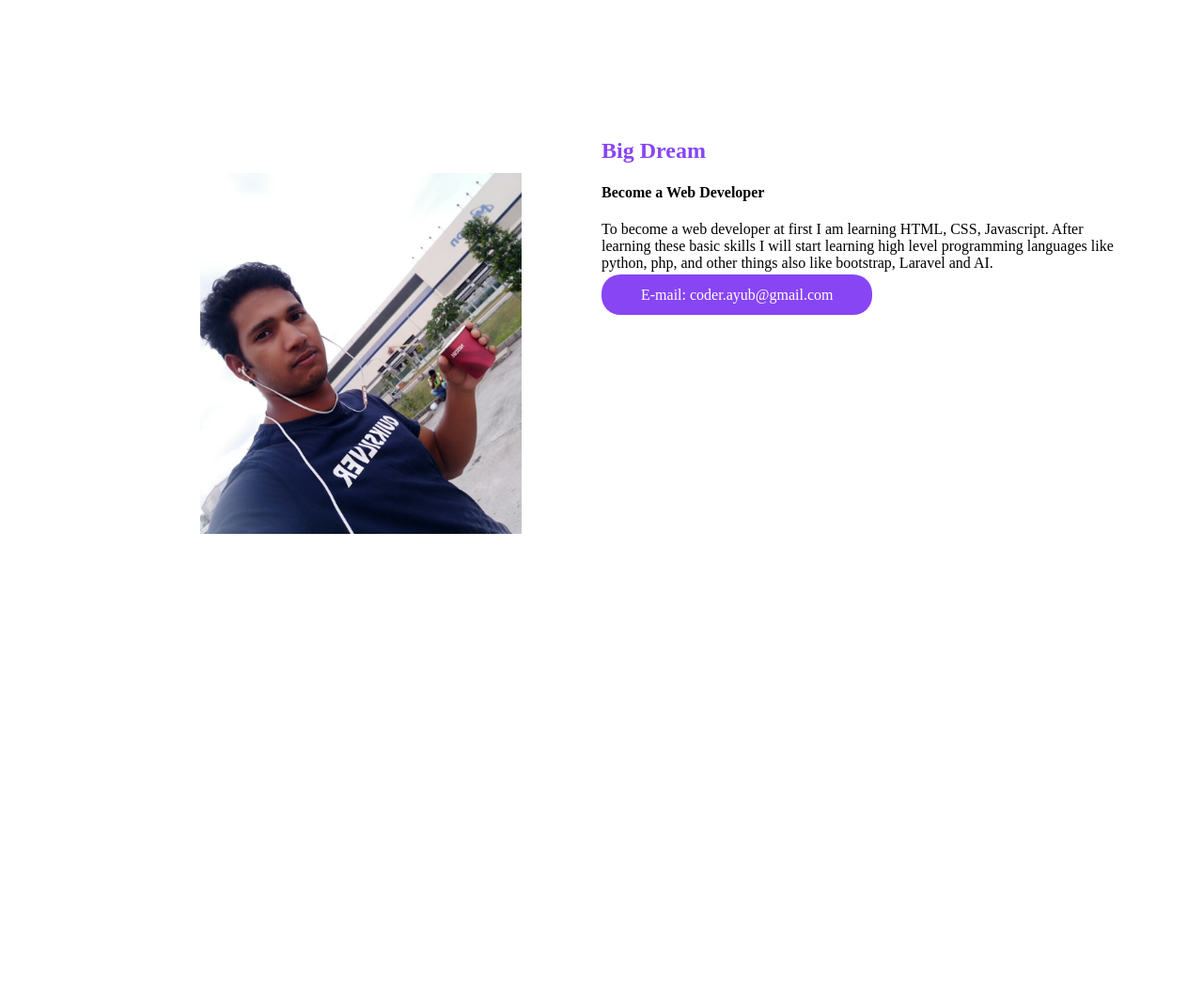
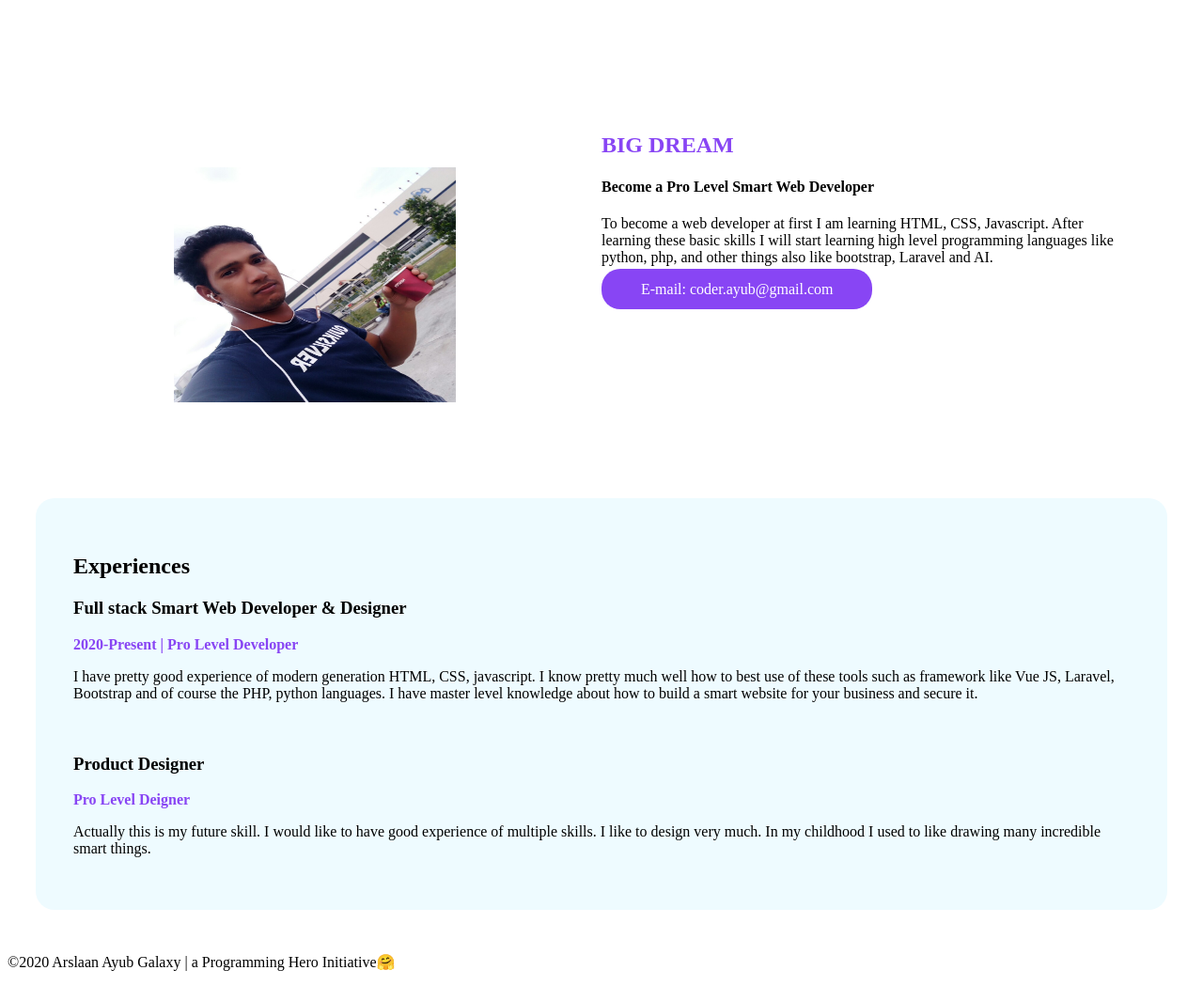
Before and after one commit to coderayub/portfolio-website, a plain HTML site: page index.html in a window 1280 px wide. Shown: the part 391-1440 px from the top of the page at 94% size. Before the commit the page ends 1038 px from the top, so only its background shows below. Drawn offline with Linux system fonts and the light colour scheme.

Commit message:
publishing awesome pages 1604160455223

```diff
--- a/index.html
+++ b/index.html
@@ -15,21 +15,41 @@
                  <a class="primary-btn" href="https://www.linkedin.com/in/ayub-ahmed-8509237b"> HIRE AYUB </a>
             </div>
             <div class="half-width">
-                <img class="side-img" src="images/profile.jpg" alt="" >  </img>
+                <img id="img-right" class="side-img" src="images/profile.jpg" alt="" >  </img>
             </div>
         </section>
         <section class="container">
             <div class="half-width">
-                <img class="side-img" src="images/coffe cup.jpg" alt="" >  </img>
+                <img id="img-left" class="side-img" src="images/coffe cup.jpg" alt="" >  </img>
             </div>
             <div class="half-width">
-                <h2> <span class="purple-color"> Big Dream </span> </h2>
-                <h4> Become a Web Developer </h4>
+                <h2> <span class="purple-color"> BIG DREAM </span> </h2>
+                <h4> Become a Pro Level Smart Web Developer </h4>
                 <p> To become a web developer at first I am learning HTML, CSS,
                 Javascript. After learning these basic skills I will start learning
                 high level programming languages like python, php, and other things also like bootstrap, Laravel and AI. </p>
                 <a class="primary-btn" href="#"> E-mail: coder.ayub@gmail.com </a>
             </div>
         </section>
+        <section class="container experiences" >
+            <div class="experience-item">
+                <h2> Experiences </h2>
+                <h3> Full stack Smart Web Developer & Designer</h3>
+                <p class="purple-color"> <b> 2020-Present | Pro Level Developer </b> </p>
+                <p> I have pretty good experience of modern generation HTML, CSS, javascript.
+                I know pretty much well how to best use of these tools such as framework like Vue JS, Laravel, Bootstrap and of course the PHP, python languages.
+                I have master level knowledge about how to build a smart website for your business and secure it.</p>
+            </div>
+            <div class="experience-item">
+                <h3> Product Designer </h3>
+                <p class="purple-color"> <b> Pro Level Deigner </b></p>
+                <p> Actually this is my future skill. I would like to have good experience of multiple skills. I like to design very much.
+                In my childhood I used to like drawing many incredible smart things.</p>
+
+            </div>
+        </section>
     </body>
+    <footer>
+        <p> ©2020 Arslaan Ayub Galaxy | a Programming Hero Initiative🤗 </p>
+    </footer>
 </html>
--- a/style.css
+++ b/style.css
@@ -12,9 +12,25 @@
     float:left;
 }
 .side-img{
-    width: 60%;
-    padding-left: 25% ;
+    width: ;
+    height: ;
+    padding-left: % ;
+    padding-top: %;
+    border : ;
+}
+#img-right{
+    width: 300px;
+    height: 250px;
+    padding-left: 20% ;
     padding-top: 10%;
+    borde : 3px solid #8845f4;
+}
+#img-left{
+    width: 300px;
+    height: 250px;
+    padding-left: 20% ;
+    padding-top: 10%;
+    borde : 3px solid #8845f4;
 }
 .primary-btn{
     color: white;
@@ -30,3 +46,13 @@ h1{
     padding: 5%;
     display: inline-block;
 }
+.experiences{
+    padding:30px;
+    margin: 30px;
+    background-color: rgb(238,251,255);
+    border-radius: 20px;
+}
+.experience-item{
+    padding: 10px;
+    border-left: 1px rgba(137,130,247.2);
+}
```
